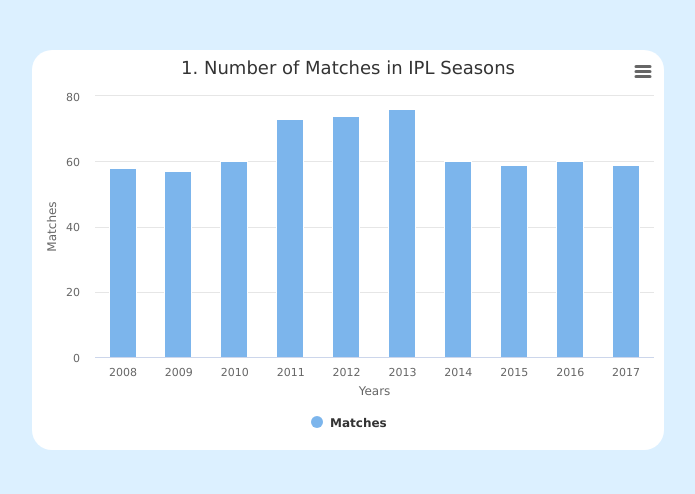
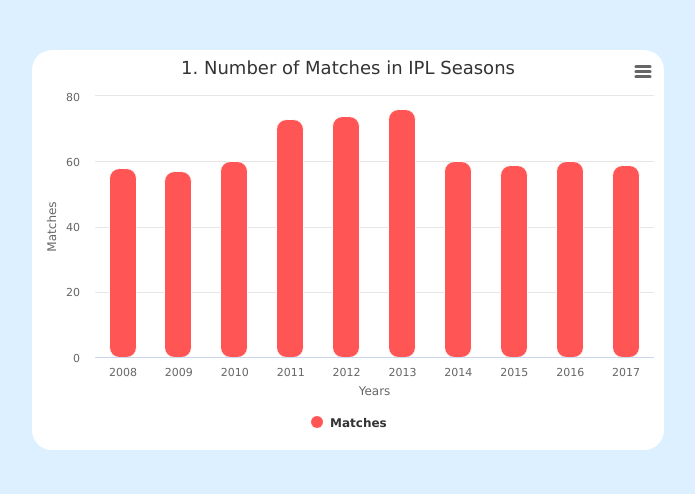
Before and after one commit to rachitMountBlueLearning/Rachit_IPL_Project, a website: page src/public/index.html in a window 1280 px wide. Shown: the part 249-743 px from the top of the page, without its empty margins (292-987 px from the left). Drawn offline with nearby package versions, Linux system fonts and the light colour scheme; a web font is replaced by a local one.

Commit message:
Add some pretty CSS

```diff
--- a/src/public/extrasPerTeam.js
+++ b/src/public/extrasPerTeam.js
@@ -35,7 +35,9 @@
         series: [
             {
                 name: 'Extra Runs',
-                data: JSONData.map(({extra_runs}) => extra_runs)
+                data: JSONData.map(({extra_runs}) => extra_runs),
+                borderRadius: 10,
+                color: 'rgb(255, 85, 85)'
             }
         ]
     });
--- a/src/public/index.html
+++ b/src/public/index.html
@@ -65,6 +65,7 @@
 				width: 50%;
 				margin-left: 25%;
 				margin-top: 50px;
+				padding-bottom: 100px;
 			"
 		></div>
 	</body>
--- a/src/public/matchesPerYear.js
+++ b/src/public/matchesPerYear.js
@@ -35,7 +35,9 @@
         series: [
             {
                 name: 'Matches',
-                data: JSONData.map(({matches}) => matches)
+                data: JSONData.map(({matches}) => matches),
+                borderRadius: 10,
+                color: 'rgb(255, 85, 85)'
             }
         ]
     });
--- a/src/public/topNEconomicalBowlers.js
+++ b/src/public/topNEconomicalBowlers.js
@@ -35,7 +35,9 @@
         series: [
             {
                 name: 'Economy',
-                data: JSONData.map(({economy_rate}) => economy_rate)
+                data: JSONData.map(({economy_rate}) => economy_rate),
+                borderRadius: 10,
+                color: 'rgb(255, 85, 85)'
             }
         ]
     });
```
